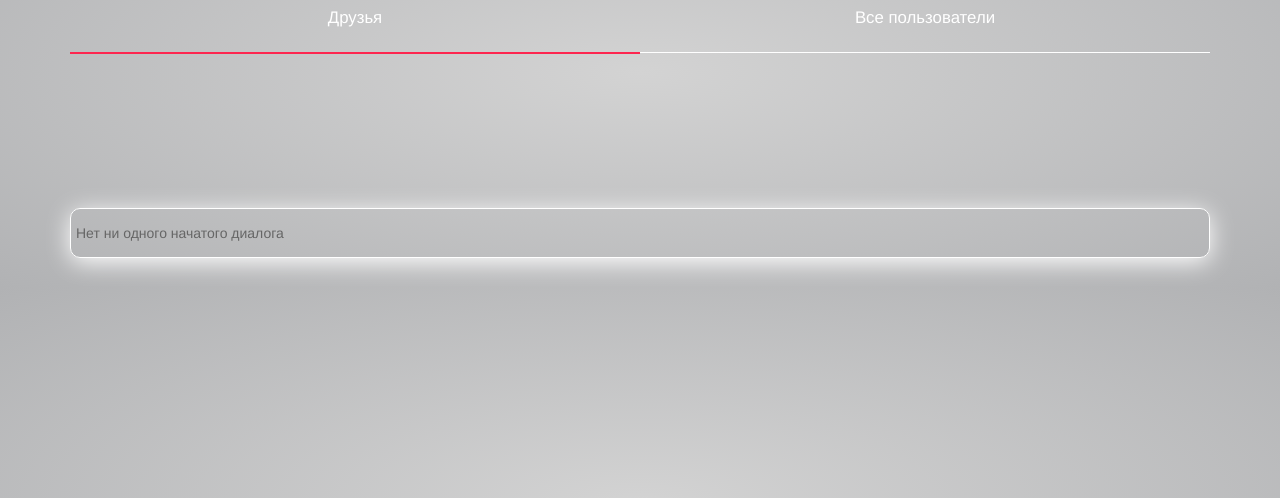
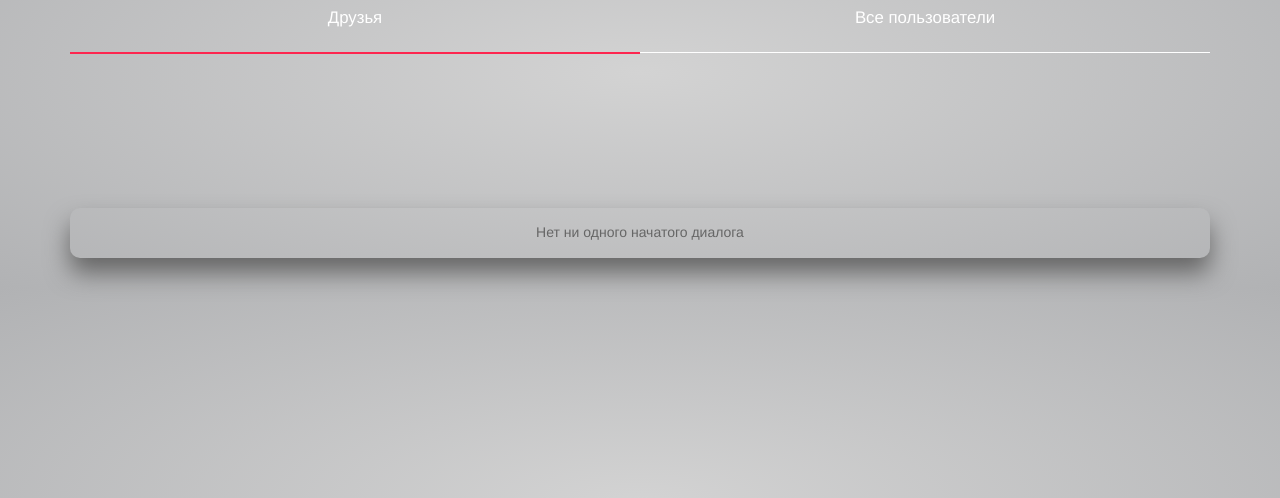
Before and after one commit to kostroff-production/Social-Network, a Django app: page /dialogs/ in a window 1280 px wide. Shown: the part 143-641 px from the top of the page. Run offline with Django 3.2, Linux system fonts and the light colour scheme; the visitor is signed in with stand-in values (Sample User, id 1); data comes from the database, SQL or seed files in the repository; data that the repository does not hold is empty; some libraries are stand-ins or nearby versions.

Commit message:
Update chats.css

```diff
--- a/static/chats.css
+++ b/static/chats.css
@@ -10,11 +10,10 @@
 .chat-not {
     height: 50px;
     padding: 14px 5px;
-    text-align: left;
+    text-align: center;
     margin-top: 22%;
-    border: 1px solid #FFFFFF;
     border-radius: 10px;
-    box-shadow: 0 4px 25px #FFFFFF;
+    box-shadow: 0 15px 25px #666666;
     color: #666666;
 }
 
```
